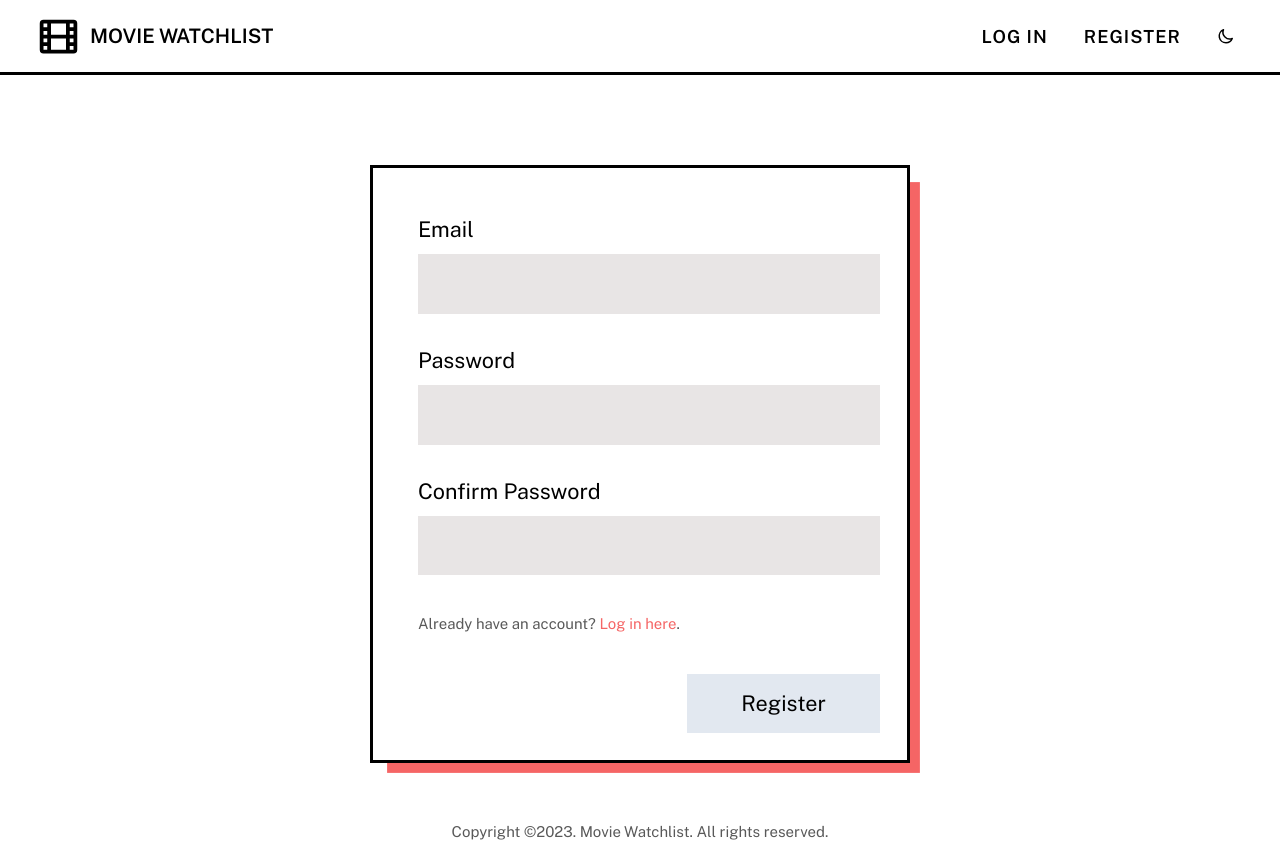
After one commit to adiletbaimyrza/movie-watchlist, a Flask app: template movie_watchlist/templates/register.html in a window 1280 px wide. The commit adds this page. Run offline with Flask 3, Linux system fonts and the light colour scheme; the template is opened without the code that fills it: values that come from a table or form of the project are taken from there, others are empty; parts of the project's set-up code (start-up, migrations or seed data) failed here and were passed over.

Commit message:
added register page

```diff
--- a/movie_watchlist/forms.py
+++ b/movie_watchlist/forms.py
@@ -1,6 +1,6 @@
 from flask_wtf import FlaskForm
-from wtforms import IntegerField, StringField, SubmitField, TextAreaField, URLField
-from wtforms.validators import InputRequired, NumberRange
+from wtforms import IntegerField, StringField, SubmitField, TextAreaField, URLField, PasswordField
+from wtforms.validators import InputRequired, NumberRange, Email, Length, EqualTo
 
 
 class MovieForm(FlaskForm):
@@ -36,3 +36,26 @@ class ExtendedMovieForm(MovieForm):
     video_link = URLField("Video Link")
 
     submit = SubmitField("Submit")
+
+class RegisterForm(FlaskForm):
+    email = StringField(validators=[InputRequired(), Email()])
+    password = PasswordField(
+        validators=[
+            InputRequired(),
+            Length(
+                min=4,
+                max=20,
+                message="Your password must be between 4 and 20 characters long."
+            )
+        ]
+    )
+    confirm_password = PasswordField(
+        validators=[
+            InputRequired(),
+            EqualTo(
+                "password",
+                message="This password didn't match the one provided in the password field."
+            )
+        ]
+    )
+    submit = SubmitField("Register")
--- a/movie_watchlist/templates/macros/nav.html
+++ b/movie_watchlist/templates/macros/nav.html
@@ -13,7 +13,8 @@
         <nav class="nav">
             {% if not email %}
                 <a class="nav__link" href="#"><span class="nav__item">Log in</span></a>
-                <a class="nav__link" href="#"><span class="nav__item">Register</span></a>
+                <a class="nav__link {{ 'nav__link--active' if request.path == url_for('pages.index')}}"
+                href="{{ url_for('pages.register')}}"><span class="nav__item">Register</span></a>
             {% else %}
                 <a
                     class="nav__link {{ 'nav__link--active' if request.path == url_for('pages.index')}}"
--- /dev/null
+++ b/movie_watchlist/templates/register.html
@@ -0,0 +1,35 @@
+{% from "macros/fields.html" import render_text_field %}
+
+{% extends "layout.html" %}
+
+{%- block head_content %}
+    <link rel="stylesheet" href="{{ url_for('static', filename='css/forms.css') }}" />
+{% endblock %}
+
+{% block main_content %}
+
+    <form name="register" method="post" novalidate class="form">
+        {% with messages = get_flashed_messages(with_categories=true) %}
+            {%- for category, message in messages %}
+                <span class="form__flash form__flash--{{category}}"> {{ message }}</span>
+            {% endfor %}
+        {% endwith %}
+
+        <div class="form__container">
+            {{ form.hidden_tag() }}
+
+            {{ render_text_field(form.email) }}
+            {{ render_text_field(form.password) }}
+            {{ render_text_field(form.confirm_password) }}
+
+            <span class="form__small">
+                Already have an account? <a href="#" class="form__link">Log in here</a>.
+            </span>
+
+            <div>
+                {{ form.submit(class_="button button--form") }}
+            </div>
+        </div>
+    </form>
+
+{% endblock %}
```
